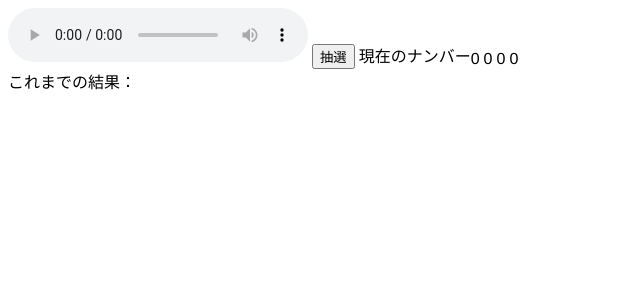
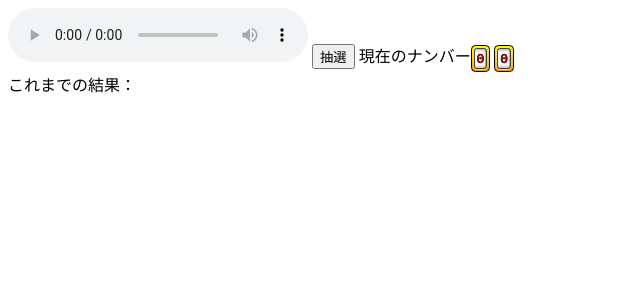
Before and after one commit to akiyamarob/bingosite, a PHP site: page / in a window 1280 px wide. Shown: the top 300 px of the page, without its empty margins (0-640 px from the left). Run offline with PHP 8.4, Linux system fonts and the light colour scheme; some libraries are stand-ins or nearby versions.

Commit message:
色々いじった

```diff
--- a/css/odometer-theme-slot-machine.css
+++ b/css/odometer-theme-slot-machine.css
@@ -1,4 +1,4 @@
-@import url("//fonts.googleapis.com/css?family=Rye");
+
 .odometer.odometer-auto-theme, .odometer.odometer-theme-slot-machine {
   display: inline-block;
   vertical-align: middle;
@@ -92,7 +92,7 @@
   background-image: -webkit-linear-gradient(#ffff00, #ffa500);
   background-image: linear-gradient(#ffff00, #ffa500);
   background-color: #fc0;
-  font-family: "Rye", monospace;
+  font-family: monospace;
   padding: 0.15em;
   color: #f80000;
   line-height: 1.35em;
--- a/mainscreen.html
+++ b/mainscreen.html
@@ -1,10 +1,9 @@
 <head>
-    <script src="node_modules/jquery/src/jquery.js"></script>
     <script type="text/javascript" src="src/odometer.js"></script>
     <script src="src/controller.js"></script>
     <script src="src/chosenbingolist.js"></script>
     <script src="src/ransu.js"></script>
-    <link rel="stylesheet" href="css/odometer-theme-default.css" />
+    <link rel="stylesheet" href="css/odometer-theme-slot-machine.css" />
 
     <script>
         var ctlKey = false;
@@ -22,14 +21,16 @@
 </head>
 
 <body>
-    <audio autoplay  src="audio/test.mp3" controls>テスト</audio>
+    <audio autoplay src="audio/test.mp3" controls>テスト</audio>
     <!-- えっ自動再生できねえの！？ 今！？-->
     <input type="button" value="抽選" id="btn" onclick="choose()">
-    <a>現在のナンバー</a><a id="crntNo1" class="odometer"><a> <a id="crntNo2" class="odometer"><a></a> <a id="crntNo3"
-                    class="odometer"><a></a> <a id="crntNo4" class="odometer"><a></a>
+    <a>現在のナンバー</a><a id="crntNo1" class="odometer">00<a> <a id="crntNo2" class="odometer">00<a></a> <a></a>
                 <br><a>これまでの結果：</a><a id="allNo"></a>
                 <!-- 基本的に要素はこの3つしかない。なにか思いついて足すかもしれない -->
                 <script>
+                    function zeroPadding(num) {
+                        return ('0' + num).slice(-2);
+                    }
                     audioElem = new Audio();
                     audioElem.src = "audio/nc42340.wav";
                     audioElem.volume -= 0.3
@@ -43,16 +44,14 @@
                             // 100超えたらボタンを非活性化
                         } else {
                             var crntNo = document.getElementById("crntNo")
-                                    var temp = bingocrct.splice(0, 4);
+                            var temp = bingocrct.splice(0,2);
                             showList.push(temp);
                             var temp1 = temp[0];
                             var temp2 = temp[1];
-                                    var temp3 = temp[2];
-                                    var temp4 = temp[3];
+                            temp1=zeroPadding(temp1)
+                            temp2=zeroPadding(temp2)
                             crntNo1.innerHTML = temp1
                             crntNo2.innerHTML = temp2
-                                    crntNo3.innerHTML = temp3
-                                    crntNo4.innerHTML = temp4
                             // ここで打ち込んでる。なにかこの辺をいじる場合はご自由にどうぞ
                             var allNo = document.getElementById("allNo")
                             allNo.innerHTML = showList
--- a/src/chosenbingolist.js
+++ b/src/chosenbingolist.js
@@ -1,4 +1,5 @@
 window.onload = function () {
+
     var chooser = ransu(2);
     if (chooser === 0) {
         chosenAnsList = ansList1;
@@ -8,7 +9,7 @@ window.onload = function () {
         chosenAnsList = anslist3;
     }
 
-    for (i = 1; i < 101; i++) {
+    for (i = 1; i < 76; i++) {
         randomlist.push(i);
     }
     lastRandList = randomlist
@@ -32,7 +33,7 @@ window.onload = function () {
         if (randomer < 0) {
             randomer = 0;
         }
-        if (randomer > 5) {
+        if (randomer > 1) {
             var num = ransu(lastRandList.length - 1);
             bingocrct.push(lastRandList[num]);
             lastRandList.splice(num, 1);
@@ -49,4 +50,5 @@ window.onload = function () {
             }
         }
     }
+
 }
```
Lines whose indentation alone changed are shown as unchanged.
